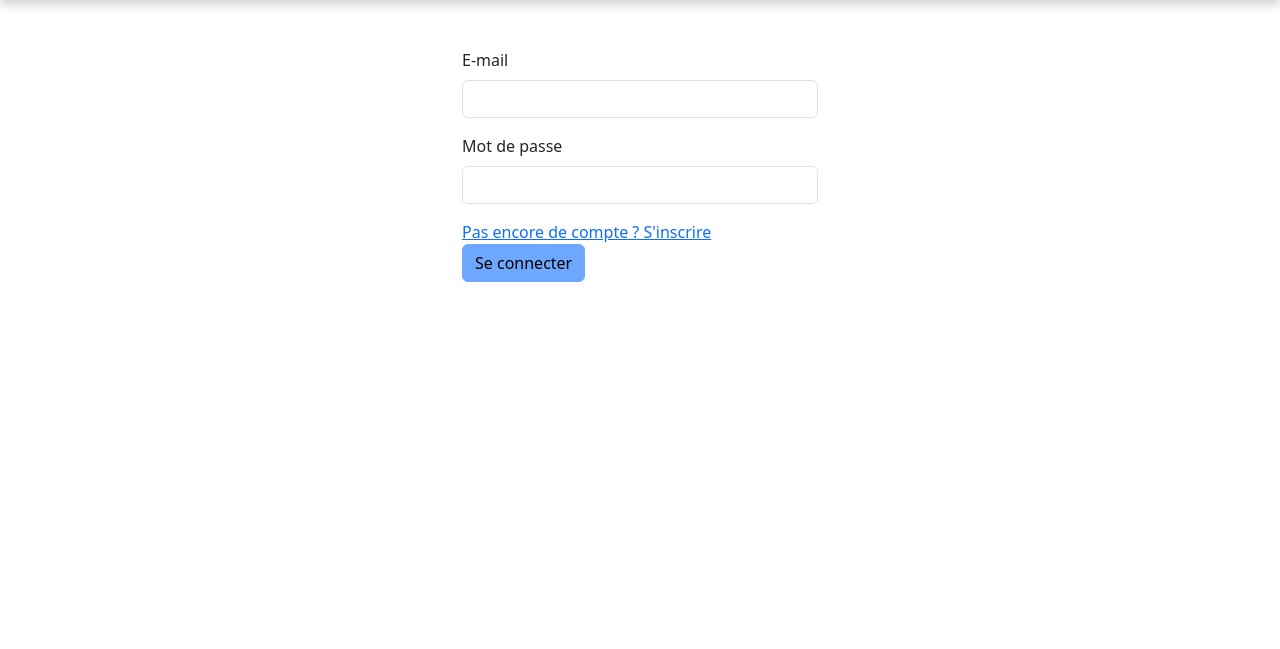
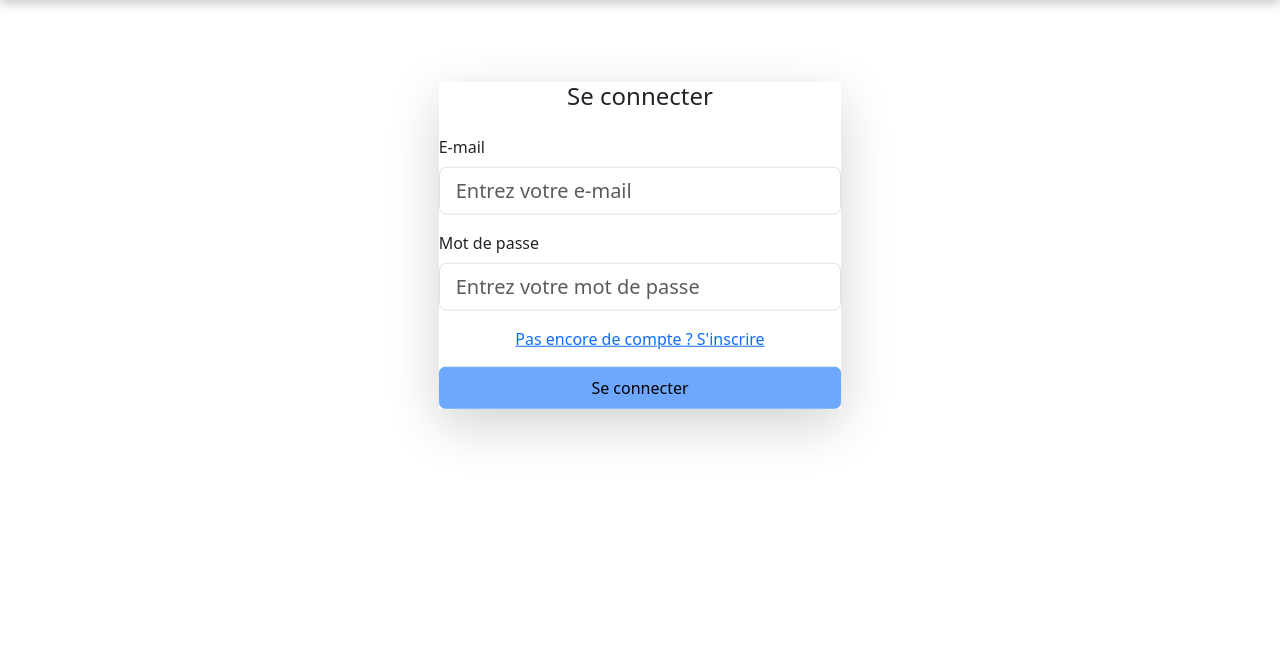
Before and after one commit to masson-rafael/TimeHarmony, a PHP site: template templates/connexion.html.twig in a window 1280 px wide. Shown: the part 76-725 px from the top of the page. Run offline with PHP 8.4, Linux system fonts and the light colour scheme; the template is opened without the code that fills it, so the values that code supplies are empty; some libraries are stand-ins or nearby versions.

Commit message:
modification de la page connexion

```diff
--- a/templates/connexion.html.twig
+++ b/templates/connexion.html.twig
@@ -7,25 +7,32 @@
 
 {% block content %}
 {# {{ dump(creneauxLibres) }} #}
-    <main>
-    <div class="container">
-        <div class="row justify-content-center">
-            <div class="col-md-4 mt-5"> <!-- Ajout de la marge en haut -->
+<main class="">
+    <div class="container-fluid">
+        <div class="row justify-content-center align-item-center"  style="transform:translatey(9%);">
+            <div class="col-md-4 mt-5">
+                <!-- Card for the form -->
+                <div class="card_custom shadow-lg">
+                    <div class="card_custom-body ">
+                        <h4 class="card_custom-title text-center mb-4">Se connecter</h4>
                         <form action="index.php?controleur=utilisateur&methode=connexion" method="post">
                             <div class="mb-3">
                                 <label for="exampleInputEmail1" class="form-label">E-mail</label>
-                        <input type="text" name="email" class="form-control" required>
+                                <input type="text" name="email" class="form-control form-control-lg" id="exampleInputEmail1" placeholder="Entrez votre e-mail" required>
                             </div>
                             <div class="mb-3">
                                 <label for="exampleInputPassword1" class="form-label">Mot de passe</label>
-                        <input type="password" name="pwd" class="form-control" required>
+                                <input type="password" name="pwd" class="form-control form-control-lg" id="exampleInputPassword1" placeholder="Entrez votre mot de passe" required>
                             </div>
-                    <a class="mb-3" href="index.php?controleur=utilisateur&methode=premiereInscription">Pas encore de compte ? S'inscrire</a>
-                    <button type="submit" class="btn btn-primary">Se connecter</button>
+                            <a class="d-block mb-3 text-center" href="index.php?controleur=utilisateur&methode=premiereInscription">Pas encore de compte ? S'inscrire</a>
+                            <button type="submit" class="btn btn-primary w-100 py-2">Se connecter</button>
                         </form>
                     </div>
+                </div>
+            </div>
+
             {% if message %}
-            <div class="alert alert-success alert-dismissible fade show" role="alert">
+            <div class="alert alert-success alert-dismissible fade show mt-4" role="alert">
                 {{ message }}
                 <button type="button" class="btn-close" data-bs-dismiss="alert" aria-label="Close"></button>
             </div>
@@ -33,6 +40,7 @@
         </div>
     </div>
 </main>
+
     {% for r in users %}
         {# Afficher les créneaux libres #}
         {{dump(r)}}
```
Lines whose indentation alone changed are shown as unchanged.
